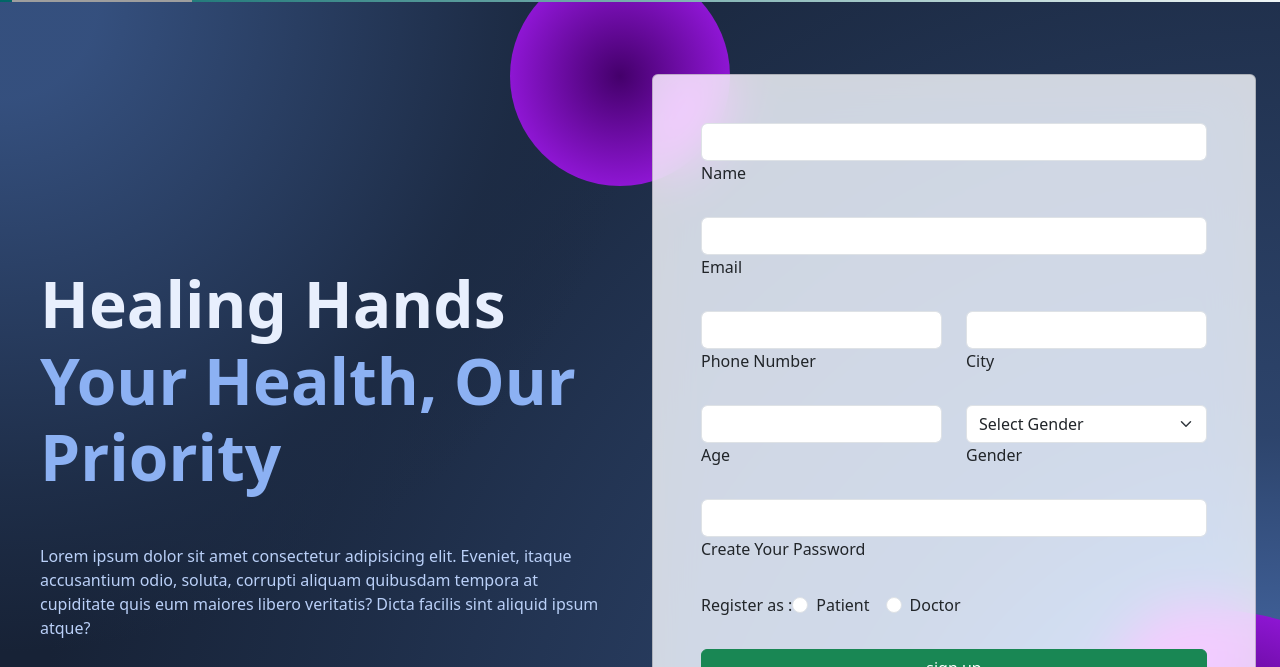
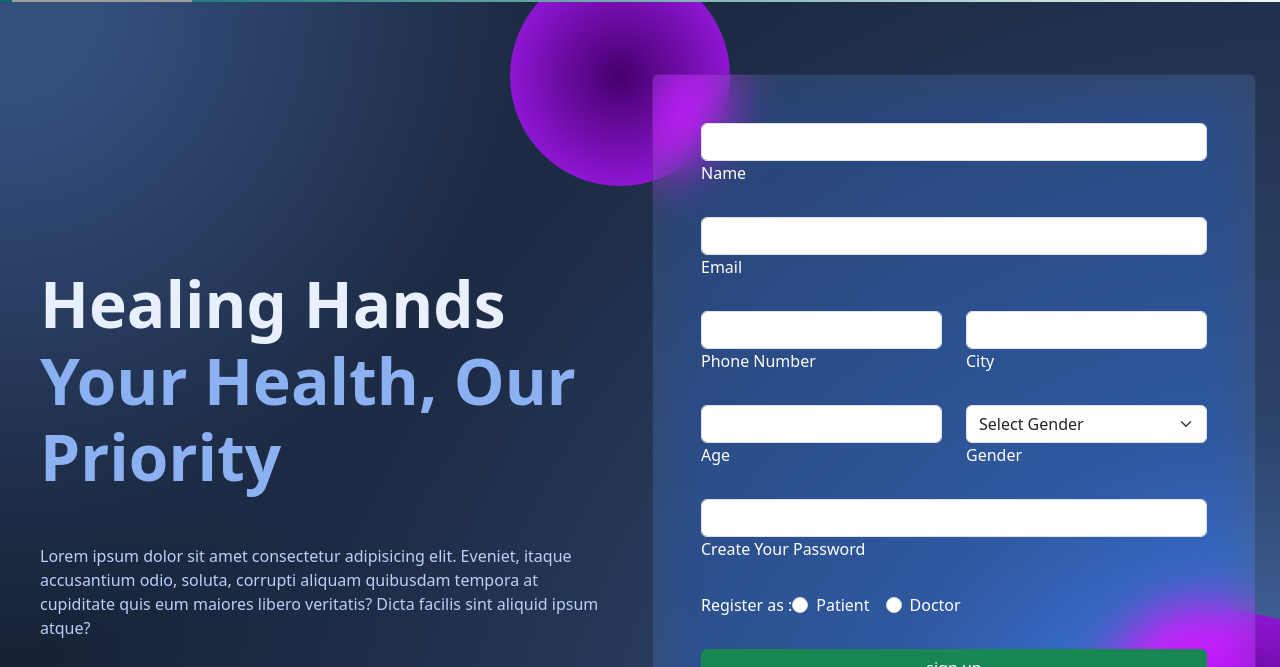
Before and after one commit to Vedant668/medicarehub-frontend, a React (Create React App) app: page /signup in a window 1280 px wide. Shown: the part 78-745 px from the top of the page. Built offline with nearby package versions, Linux system fonts and the light colour scheme; grey boxes are pictures that could not be loaded.

Commit message:
login and signup page added commented out the functionality in case of latter use

```diff
--- a/src/Components/AllCss.css
+++ b/src/Components/AllCss.css
@@ -62,7 +62,17 @@ a{
 
  /*---------------Akhilesh Signup page----------*/
 
+.loginBody{
+  background: hsla(186, 100%, 69%, 1);
 
+background: linear-gradient(45deg, hsla(186, 100%, 69%, 1) 0%, hsla(294, 100%, 55%, 1) 100%);
+
+background: -moz-linear-gradient(45deg, hsla(186, 100%, 69%, 1) 0%, hsla(294, 100%, 55%, 1) 100%);
+
+background: -webkit-linear-gradient(45deg, hsla(186, 100%, 69%, 1) 0%, hsla(294, 100%, 55%, 1) 100%);
+
+filter: progid: DXImageTransform.Microsoft.gradient( startColorstr="#60EFFF", endColorstr="#E81CFF", GradientType=1 );
+}
 
 .background-radial-gradient {
     background-color: hsl(218, 41%, 15%);
--- a/src/Components/Signup.jsx
+++ b/src/Components/Signup.jsx
@@ -1,8 +1,5 @@
-//import { useContext, useState } from "react";
+// import { useContext, useState } from "react";
 import { Link } from "react-router-dom";
-//import { signUp } from "../utils/authAction";
-//import { ApplicationContext } from "../context/context";
-//import { toast } from "react-toastify";
 import "./AllCss.css";
 import {
   MDBBtn,
@@ -17,10 +14,12 @@ from 'mdb-react-ui-kit';
 
 function Signup() {
   // const [userData, setUserData] = useState({
-  //   first_name: "",
-  //   last_name: "",
+  //   name: "",
   //   email: "",
   //   pnone_number: "",
+  //   city: "",
+  //   age: "",
+  //   gender: "",
   //   type : "",
   //   password: "",
   // });
@@ -55,8 +54,7 @@ function Signup() {
   //     if (response.status) {
   //       console.log('came here11',currentUser)
   //       setCurrentUser({
-  //         first_name: response?.data?.first_name,
-  //         last_name: response?.data?.last_name,
+  //         name: response?.data?.first_name,
   //         phone_number: response?.data?.phone_number,
   //         type: response?.data?.type,
   //         email: response?.data?.email,
@@ -66,7 +64,6 @@ function Signup() {
   //       });
 
   //       localStorage.setItem("first_name", response?.data?.first_name);
-  //       localStorage.setItem("last_name", response?.data?.last_name);
   //       localStorage.setItem("phone_number", response?.data?.phone_number);
   //       localStorage.setItem("type", response?.data?.type);
   //       localStorage.setItem("email", response?.data?.email);
@@ -75,18 +72,9 @@ function Signup() {
   //       localStorage.setItem("isLoggedIn", true);
 
 
-  //       toast.success("User registration successful");
-  //       navigate("/Home");
-  //     } else {
-  //       toast.error(
-  //         "Something went wrong while registering the user.Please try again later."
-  //       );
-  //     }
-
   //     console.log('came hhere 44')
   //   } catch (err) {
   //     console.log("error", err);
-  //     toast.error(err?.response?.data?.message || "Something went wrong");
   //     return;
   //   }
   // };
@@ -132,28 +120,28 @@ function Signup() {
     <div id="radius-shape-1" className="position-absolute rounded-circle shadow-5-strong"></div>
     <div id="radius-shape-2" className="position-absolute shadow-5-strong"></div>
 
-    <MDBCard className='my-5' style={{ backgroundColor: 'rgba(255, 255, 255, 0.8)', backdropFilter: 'saturate(200%) blur(25px)' }}>
+    <MDBCard className='my-5' style={{ backgroundColor: 'rgba(255, 255, 255, 0.1)', backdropFilter: 'saturate(200%) blur(25px)' }}>
       <MDBCardBody className='p-5'>
 
         <MDBRow>
           <MDBCol col='12'>
-            <MDBInput wrapperClass='mb-4' label='Name' id='Name' type='text'/>
+            <MDBInput wrapperClass='mb-4 text-white' label='Name' id='Name' type='text'/>
           </MDBCol>
         </MDBRow>
 
-        <MDBInput wrapperClass='mb-4' label='Email' id='email' type='email' />
+        <MDBInput wrapperClass='mb-4 text-white' label='Email' id='email' type='email' />
 
         <MDBRow>
         <MDBCol col='6'>
-        <MDBInput wrapperClass='mb-4' label='Phone Number' id='phone_number' type='number'/>
+        <MDBInput wrapperClass='mb-4 text-white' label='Phone Number' id='phone_number' type='number'/>
         </MDBCol>
         <MDBCol col='6'>
-        <MDBInput wrapperClass='mb-4' label='City' id='city' type='text'/>
+        <MDBInput wrapperClass='mb-4 text-white' label='City' id='city' type='text'/>
         </MDBCol>
         </MDBRow>
         <MDBRow>
           <MDBCol col='6'>
-          <MDBInput wrapperClass='mb-4' label='Age' id='age' type='number'/>
+          <MDBInput wrapperClass='mb-4 text-white' label='Age' id='age' type='number'/>
           </MDBCol>
 
           <MDBCol col='6'>
@@ -164,33 +152,35 @@ function Signup() {
                 <option value='female'>Female</option>
                 <option value='other'>Other</option>
               </select>
-            <label className='form-label'>Gender</label>
+            <label className='form-label text-white'>Gender</label>
           </div>
           </MDBCol>
         </MDBRow>
 
-        <MDBInput wrapperClass='mb-4' label='Create Your Password' id='password' type='password'/>
+        <MDBInput wrapperClass='mb-4 text-white' label='Create Your Password' id='password' type='password'/>
 
 
         <div className='mb-4'>
-                <label className='form-label'>Register as : </label>
-                <div className='form-check form-check-inline'>
+                <label className='form-label text-white'>Register as : </label>
+                <div className='form-check form-check-inline text-white'>
                   <input
-                    className='form-check-input'
+                    className='form-check-input text-white text-white'
                     type='radio'
                     id='userRadio'
                     value='user'
+                    name="userType"
                   />
                   <label className='form-check-label' htmlFor='userRadio'>Patient</label>
                 </div>
-                <div className='form-check form-check-inline'>
+                <div className='form-check form-check-inline text-white'>
                   <input
-                    className='form-check-input'
+                    className='form-check-input text-white'
                     type='radio'
                     id='doctorRadio'
                     value='doctor'
+                    name="userType"
                   />
-                  <label color='success'className='form-check-label' htmlFor='doctorRadio'>Doctor</label>
+                  <label color='success'className='form-check-label text-white' htmlFor='doctorRadio'>Doctor</label>
                 </div>
               </div>
 
```
Also changed, not shown: src/Components/Login.jsx (+107 -134 lines).
